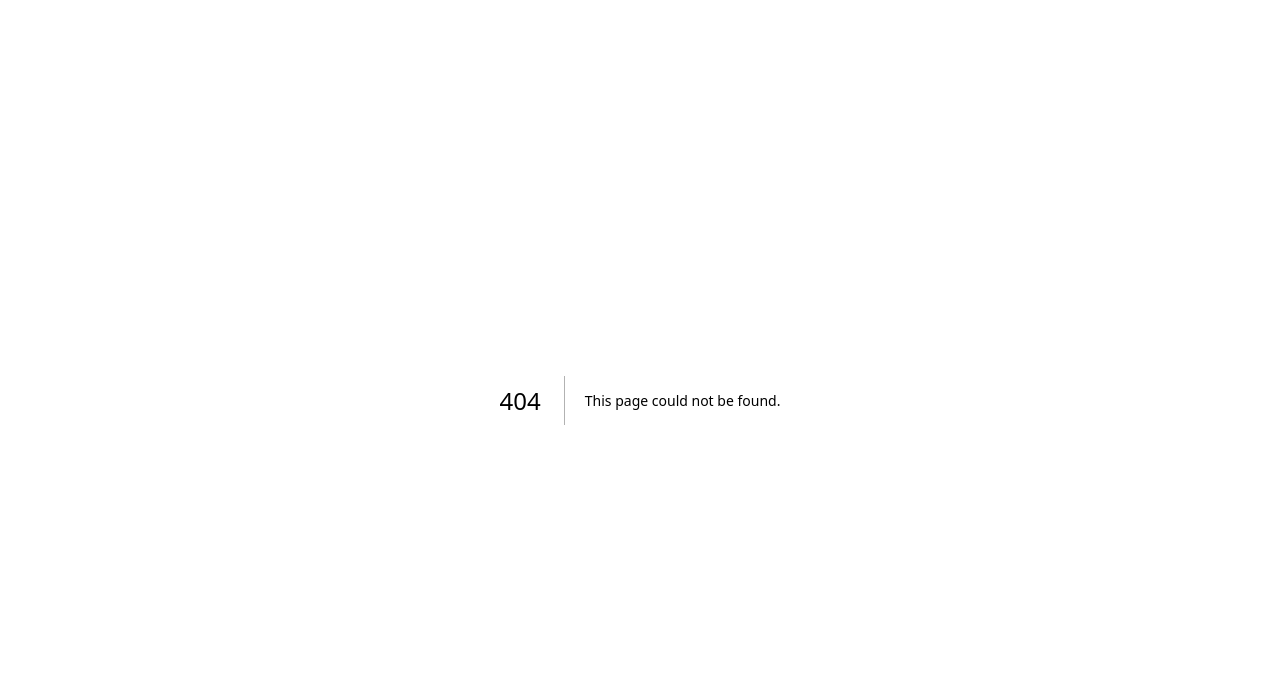
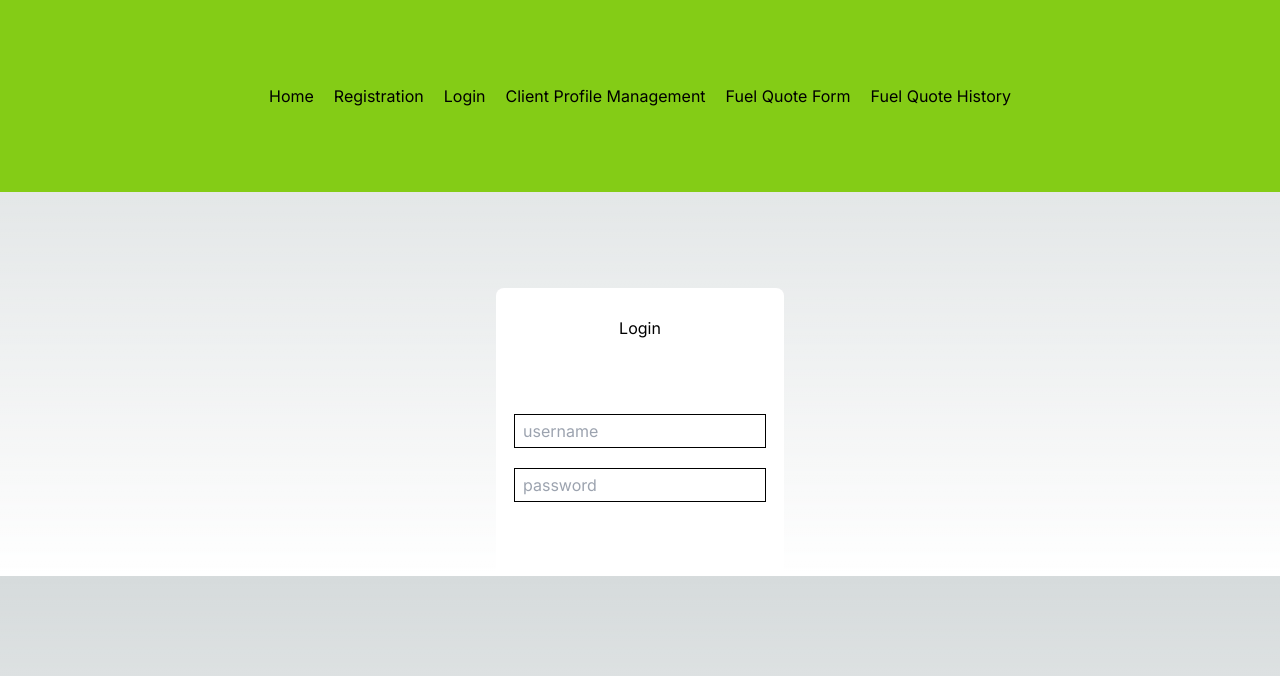
Before and after one commit to OsaCode468/4353-Project, a Next.js app in the folder frontend/my-app/: page /login in a window 1280 px wide. Before the commit this address had no page. Shown: the top 676 px of the page. Built offline with nearby package versions, Linux system fonts and the light colour scheme.

Commit message:
made login

```diff
--- /dev/null
+++ b/frontend/my-app/src/app/login/page.js
@@ -0,0 +1,26 @@
+import Navbar from "../components/Navbar";
+
+export default function Login() {
+  return (
+    <div>
+      <Navbar />
+      <div className="flex items-center justify-center mt-24">
+        <div className="flex flex-col w-72 h-72 items-center bg-white rounded-lg">
+          <h1 className="text-black pt-7">Login</h1>
+          <div className="flex flex-col items-center justify-center h-full">
+            <form className="flex flex-col items-center gap-5">
+              <input
+                placeholder="username"
+                className="border border-black px-2 py-1"
+              ></input>
+              <input
+                placeholder="password"
+                className="border border-black px-2 py-1"
+              ></input>
+            </form>
+          </div>
+        </div>
+      </div>
+    </div>
+  );
+}
--- a/frontend/my-app/src/app/page.js
+++ b/frontend/my-app/src/app/page.js
@@ -1,5 +1,5 @@
 import Image from "next/image";
-import Navbar from "./Navbar";
+import Navbar from "./components/Navbar";
 export default function Home() {
   return (
     <div>
```
Also changed, not shown: frontend/my-app/src/app/components/Navbar.js (renamed from frontend/my-app/src/app/Navbar.js).
